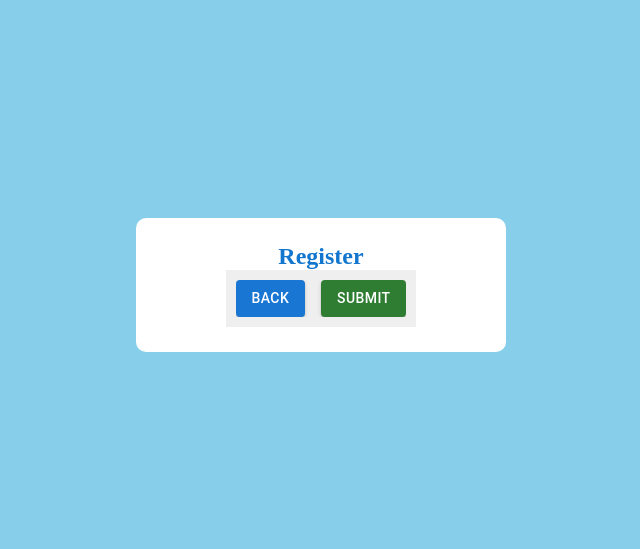
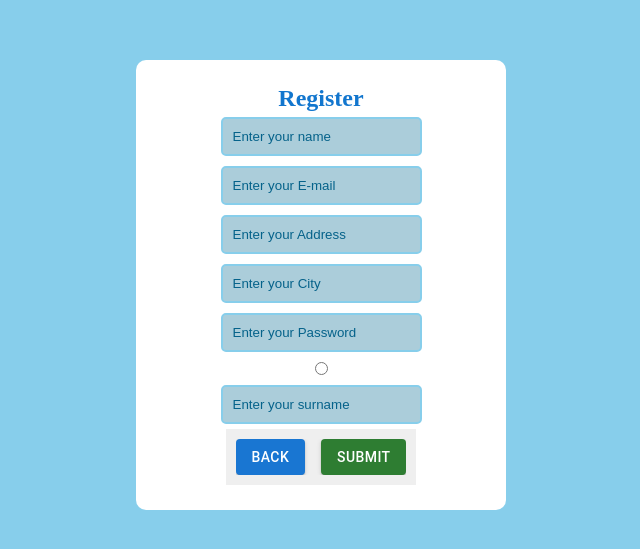
Before and after one commit to NitinAkuch/nath, a React (Create React App) app in the folder nath/: page / in a window 1280 px wide. Shown: the part 155-704 px from the top of the page, without its empty margins (359-999 px from the left). Built offline with nearby package versions, Linux system fonts and the light colour scheme.

Commit message:
rendering list with map method eliminated, radio button yet to render dynamically

```diff
--- a/nath/src/Components/InputField.jsx
+++ b/nath/src/Components/InputField.jsx
@@ -1,12 +1,40 @@
 import React from "react";
 import styled from "styled-components";
 
-const InputContainer = styled.div`
-  margin: 10px;
+// const InputContainer = styled.div`
+//   margin: 10px;
+//   padding: 10px;
+//   color: #c3e7f5;
+//   background-color: #abcdda;
+//   height: 15px;
+//   border: 2px solid skyblue;
+//   border-radius: 5px;
+//   /* ::placeholder {
+//     color: #09a1dd;
+//   } */
+//   &::placeholder {
+//     color: #05628a;
+//     font-weight: 500;
+//     &:hover {
+//       color: white;
+//     }
+//   }
+
+//   &:hover {
+//     background-color: #26a8d4;
+//     &::placeholder {
+//       color: white;
+//     }
+//   }
+// `;
+// const InputLabel = styled.label`
+//   font-weight: bold;
+// `;
+
+const Input = styled.input`
+  margin: 5px;
   padding: 10px;
-  color: #c3e7f5;
   background-color: #abcdda;
-  height: 15px;
   border: 2px solid skyblue;
   border-radius: 5px;
   /* ::placeholder {
@@ -27,22 +55,11 @@ const InputContainer = styled.div`
     }
   }
 `;
-const InputLabel = styled.label`
-  font-weight: bold;
-`;
-
-const Input = styled.input`
-  width: 100%;
-  padding: 8px;
-  border: 1px solid #ccc;
-`;
-const InputField = ({ type, id, placeholder }) => {
+const InputField = ({ type, id, placeholder, label }) => {
   return (
     <div>
-      <InputContainer>
-        <InputLabel htmlFor={id}>{placeholder}</InputLabel>
-        <Input type={type} id={id} placeholder={placeholder} />
-      </InputContainer>
+      {/* <InputLabel htmlFor={id}>{placeholder}</InputLabel> */}
+      <Input type={type} id={id} placeholder={placeholder} label={label} />
     </div>
   );
 };
--- a/nath/src/Pages/RegiasterOne.jsx
+++ b/nath/src/Pages/RegiasterOne.jsx
@@ -44,15 +44,16 @@ const Register_one = () => {
       <Container>
         <Wrapper>
           <Title>Register</Title>
-          <div>
-            {dummyData.map((field) => {
-              <InputField
-                key={field.id}
-                type={field.type}
-                placeholder={field.placeholder}
-              />;
-            })}
-          </div>
+
+          {dummyData.map((field) => (
+            <InputField
+              key={field.id}
+              type={field.type}
+              placeholder={field.placeholders}
+              label={field.label}
+            />
+          ))}
+
           <ButtonWrapper>
             <Stack spacing={2} direction="row">
               <Button variant="contained">Back</Button>
--- a/nath/src/data.js
+++ b/nath/src/data.js
@@ -6,38 +6,37 @@ export const dummyData = [
     desc: "This is a text input field for your name.",
   },
   {
-    type: "text",
+    type: "email",
     id: 2,
-    placeholders: "Enter your surname",
+    placeholders: "Enter your E-mail",
 
     desc: "This is a text input field for your name.",
   },
   {
     type: "text",
     id: 3,
-    placeholders: "Enter your surname",
+    placeholders: "Enter your Address",
 
     desc: "This is a text input field for your name.",
   },
   {
-    type: "email",
+    type: "text",
     id: 4,
-    placeholders: "Enter your surname",
+    placeholders: "Enter your City",
 
     desc: "This is a text input field for your name.",
   },
   {
     type: "password",
     id: 5,
-    placeholders: "Enter your surname",
+    placeholders: "Enter your Password",
 
     desc: "This is a text input field for your name.",
   },
   {
-    type: "text",
+    type: "radio",
     id: 6,
-    placeholders: "Enter your surname",
-
+    label: ["MALE", "FEMALE", "OTHER"],
     desc: "This is a text input field for your name.",
   },
   {
@@ -47,53 +46,55 @@ export const dummyData = [
 
     desc: "This is a text input field for your name.",
   },
-  {
-    type: "text",
-    id: 8,
-    placeholders: "Enter your surname",
+];
+//   },
+//   {
+//     type: "text",
+//     id: 8,
+//     placeholders: "Enter your surname",
 
-    desc: "This is a text input field for your name.",
-  },
-  {
-    type: "text",
-    id: 9,
-    placeholders: "Enter your surname",
+//     desc: "This is a text input field for your name.",
+//   },
+//   {
+//     type: "text",
+//     id: 9,
+//     placeholders: "Enter your surname",
 
-    desc: "This is a text input field for your name.",
-  },
-  {
-    type: "text",
-    id: 10,
-    placeholders: "Enter your surname",
+//     desc: "This is a text input field for your name.",
+//   },
+//   {
+//     type: "text",
+//     id: 10,
+//     placeholders: "Enter your surname",
 
-    desc: "This is a text input field for your name.",
-  },
-  {
-    type: "text",
-    id: 11,
-    placeholders: "Enter your surname",
+//     desc: "This is a text input field for your name.",
+//   },
+//   {
+//     type: "text",
+//     id: 11,
+//     placeholders: "Enter your surname",
 
-    desc: "This is a text input field for your name.",
-  },
-  {
-    type: "text",
-    id: 12,
-    placeholders: "Enter your surname",
+//     desc: "This is a text input field for your name.",
+//   },
+//   {
+//     type: "text",
+//     id: 12,
+//     placeholders: "Enter your surname",
 
-    desc: "This is a text input field for your name.",
-  },
-  {
-    type: "text",
-    id: 13,
-    placeholders: "Enter your surname",
+//     desc: "This is a text input field for your name.",
+//   },
+//   {
+//     type: "text",
+//     id: 13,
+//     placeholders: "Enter your surname",
 
-    desc: "This is a text input field for your name.",
-  },
-  {
-    type: "text",
-    id: 14,
-    placeholders: "Enter your surname",
+//     desc: "This is a text input field for your name.",
+//   },
+//   {
+//     type: "text",
+//     id: 14,
+//     placeholders: "Enter your surname",
 
-    desc: "This is a text input field for your name.",
-  },
-];
+//     desc: "This is a text input field for your name.",
+//   },
+// ];
```
